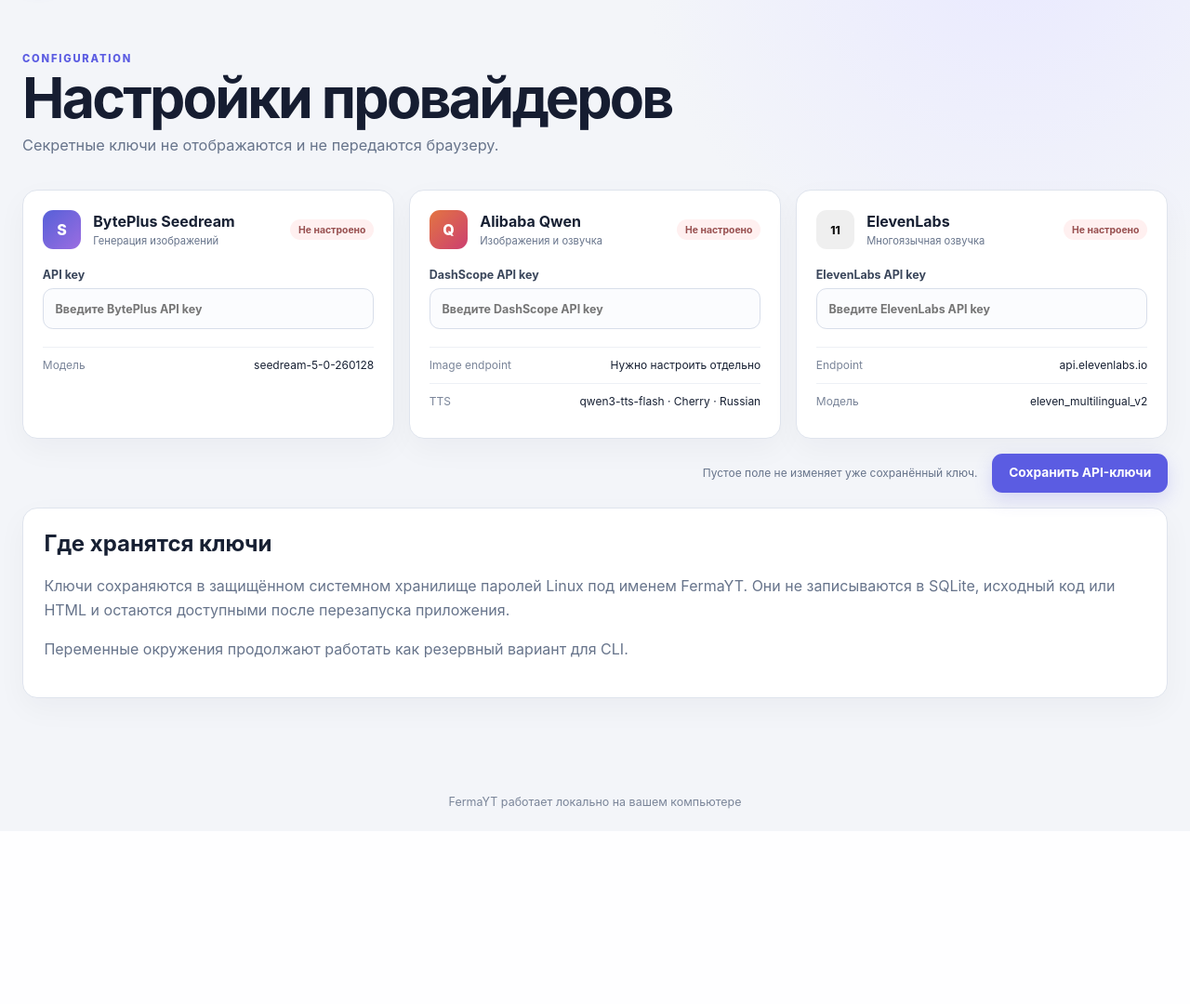
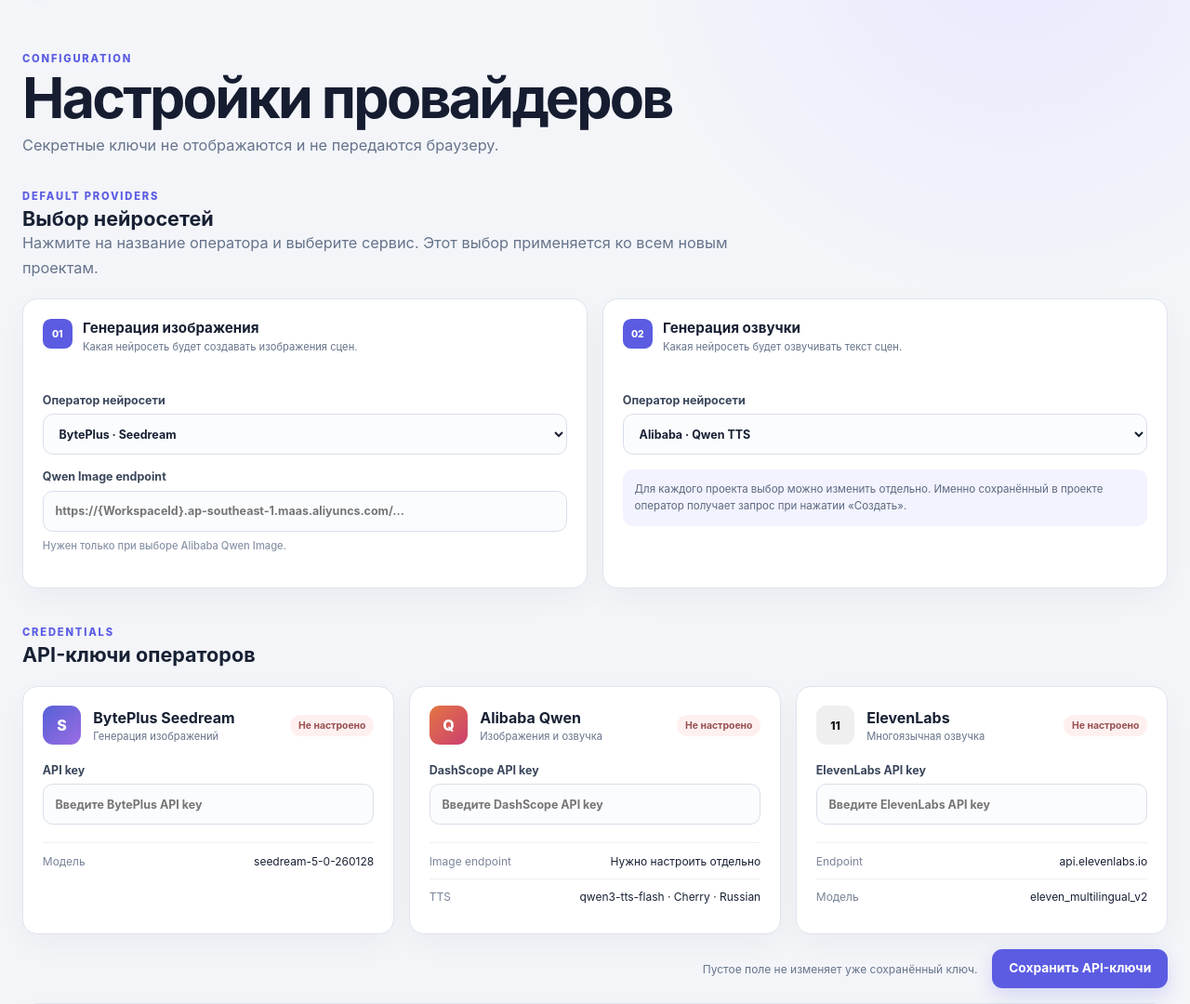
Before and after one commit to ReseJ-dev/FermaYT, a FastAPI app: template app/templates/settings.html in a window 1280 px wide. Shown: the part 73-1153 px from the top of the page at 93% size. Before the commit the page ends 943 px from the top, so only its background shows below. Run offline with FastAPI, Linux system fonts and the light colour scheme; the template is opened without the code that fills it, so the values that code supplies are empty.

Commit message:
UI update

```diff
--- a/app/main.py
+++ b/app/main.py
@@ -32,11 +32,13 @@
     create_scene,
     delete_project,
     delete_scene,
+    get_application_settings,
     get_project,
     get_scene,
     list_projects,
     list_scenes,
     move_scene,
+    update_application_settings,
     update_project,
     update_scene,
 )
@@ -109,11 +111,30 @@
 
     try:
         with SessionLocal() as session:
+            application_settings = get_application_settings(session)
+            default_tts_provider = application_settings.tts_provider
             project = create_project(
                 session,
                 name=name,
                 story_text=story_text,
                 scene_count=_optional_int(form.get("scene_count")),
+                image_provider=application_settings.image_provider,
+                image_model=(
+                    "qwen-image-3.0"
+                    if application_settings.image_provider == "qwen"
+                    else "seedream-5-0-260128"
+                ),
+                tts_provider=default_tts_provider,
+                tts_model=(
+                    "eleven_multilingual_v2"
+                    if default_tts_provider == "elevenlabs"
+                    else "qwen3-tts-flash"
+                ),
+                tts_voice=(
+                    "JBFqnCBsd6RMkjVDRZzb"
+                    if default_tts_provider == "elevenlabs"
+                    else "Cherry"
+                ),
             )
     except ValueError as exc:
         return _redirect("/", error=_safe_validation_message(exc))
@@ -484,6 +505,8 @@
         ELEVENLABS_API_KEY,
         "ELEVENLABS_API_KEY",
     )
+    with SessionLocal() as session:
+        application_settings = get_application_settings(session)
     return templates.TemplateResponse(
         request=request,
         name="settings.html",
@@ -493,8 +516,10 @@
             "dashscope_configured": dashscope_configured,
             "elevenlabs_configured": elevenlabs_configured,
             "qwen_image_endpoint_configured": bool(
-                os.getenv("QWEN_IMAGE_ENDPOINT", "").strip()
+                application_settings.qwen_image_endpoint
+                or os.getenv("QWEN_IMAGE_ENDPOINT", "").strip()
             ),
+            "application_settings": application_settings,
             "keyring_error": (
                 byteplus_store_error
                 or dashscope_store_error
@@ -510,6 +535,17 @@
 async def update_settings(request: Request) -> RedirectResponse:
     """Save or explicitly remove API keys in the operating-system keyring."""
     form = await _read_form(request)
+    with SessionLocal() as session:
+        current_settings = get_application_settings(session)
+        form.setdefault(
+            "default_image_provider",
+            current_settings.image_provider,
+        )
+        form.setdefault("default_tts_provider", current_settings.tts_provider)
+        form.setdefault(
+            "qwen_image_endpoint",
+            current_settings.qwen_image_endpoint or "",
+        )
     try:
         _update_secret_from_form(
             form,
@@ -529,6 +565,23 @@
             delete_field="delete_elevenlabs_api_key",
             secret_name=ELEVENLABS_API_KEY,
         )
+        with SessionLocal() as session:
+            update_application_settings(
+                session,
+                image_provider=_choice(
+                    form,
+                    "default_image_provider",
+                    {"seedream", "qwen"},
+                    "Нейросеть изображений",
+                ),
+                tts_provider=_choice(
+                    form,
+                    "default_tts_provider",
+                    {"qwen", "elevenlabs"},
+                    "Нейросеть озвучки",
+                ),
+                qwen_image_endpoint=form.get("qwen_image_endpoint"),
+            )
     except (SecretStoreError, ValueError) as exc:
         return _redirect("/settings", error=_safe_validation_message(exc))
     return _redirect("/settings", notice="API-ключи сохранены безопасно.")
@@ -642,7 +695,12 @@
             "model": project.image_model or "seedream-5-0-260128",
         }
     if project.image_provider == "qwen":
-        endpoint = os.getenv("QWEN_IMAGE_ENDPOINT", "").strip()
+        with SessionLocal() as session:
+            application_settings = get_application_settings(session)
+            endpoint = (
+                application_settings.qwen_image_endpoint
+                or os.getenv("QWEN_IMAGE_ENDPOINT", "").strip()
+            )
         if not endpoint:
             raise ValueError(
                 "Для Qwen Image настройте QWEN_IMAGE_ENDPOINT."
--- a/app/static/app.css
+++ b/app/static/app.css
@@ -94,6 +94,9 @@
 .settings-details { margin-top: .8rem; border-top: 1px solid #e9ecf2; }
 .settings-details summary { padding: 1rem 0 0; cursor: pointer; color: #59657b; font-size: .82rem; font-weight: 750; }
 .details-content { padding-top: 1.2rem; }
+.project-provider-settings { margin-top: 1.5rem; padding-top: 1.5rem; border-top: 1px solid #e2e6ee; }
+.provider-section-heading { margin-bottom: 0; }
+.provider-section-note { margin: .35rem 0 0; color: var(--muted); font-size: .75rem; }
 .provider-selection-grid { display: grid; grid-template-columns: repeat(2, minmax(0, 1fr)); gap: 1rem; }
 .provider-selection-card { padding: 1rem; border: 1px solid #dfe4ed; border-radius: .85rem; background: #f8f9fc; }
 .provider-selection-card label:last-child { margin-bottom: 0; }
@@ -153,6 +156,10 @@
 .modal-actions { display: flex; justify-content: flex-end; gap: .6rem; margin-top: 1.2rem; }
 
 .settings-grid { display: grid; grid-template-columns: repeat(auto-fit, minmax(min(100%, 22rem), 1fr)); gap: 1rem; }
+.settings-provider-section { margin-bottom: 2.5rem; }
+.provider-default-card { padding: 1.3rem; }
+.provider-explanation { margin: .2rem 0 0; padding: .8rem; border-radius: .65rem; color: #5d6980; background: #f2f3ff; font-size: .72rem; line-height: 1.5; }
+.settings-keys-heading { margin-top: 2.5rem; }
 .provider-card { padding: 1.3rem; }
 .provider-heading { display: grid; grid-template-columns: auto 1fr auto; gap: .8rem; align-items: center; }
 .provider-heading h2, .provider-heading p { margin: 0; }
--- a/app/templates/project.html
+++ b/app/templates/project.html
@@ -27,8 +27,8 @@
         <label>История<textarea name="story_text" rows="7" required>{{ project.story_text }}</textarea></label>
         <label>Общий визуальный стиль<textarea name="global_image_style_prompt" rows="3" placeholder="Например: layered cardboard, warm colors, soft cinematic light">{{ project.global_image_style_prompt or '' }}</textarea><small>Стиль добавляется к промпту при генерации и не изменяет промпты сцен.</small></label>
 
-        <details class="settings-details">
-          <summary>Нейросети и параметры видео</summary>
+        <section class="project-provider-settings" aria-labelledby="project-providers-title">
+          <div class="section-heading provider-section-heading"><div><p class="eyebrow">AI providers</p><h2 id="project-providers-title">Нейросети проекта</h2><p class="provider-section-note">Нажмите на название оператора, выберите нейросеть и сохраните проект.</p></div></div>
           <div class="details-content">
             <div class="provider-selection-grid">
               <section class="provider-selection-card">
@@ -69,7 +69,7 @@
             <label>Масштаб изображения<select name="image_fit"><option value="cover" {% if project.image_fit == 'cover' %}selected{% endif %}>Заполнить кадр (cover)</option><option value="contain" {% if project.image_fit == 'contain' %}selected{% endif %}>Показать целиком (contain)</option></select></label>
             </div>
           </div>
-        </details>
+        </section>
       </form>
 
       <section class="scenes-section">
--- a/app/templates/settings.html
+++ b/app/templates/settings.html
@@ -4,6 +4,32 @@
   <div class="page-heading"><div><p class="eyebrow">Configuration</p><h1>Настройки провайдеров</h1><p class="lead">Секретные ключи не отображаются и не передаются браузеру.</p></div></div>
   {% if keyring_error %}<div class="flash flash-error" role="alert">{{ keyring_error }} Проверьте, что системное хранилище паролей разблокировано.</div>{% endif %}
   <form action="/settings" method="post" autocomplete="off">
+  <section class="settings-provider-section">
+    <div class="section-heading"><div><p class="eyebrow">Default providers</p><h2>Выбор нейросетей</h2><p class="lead">Нажмите на название оператора и выберите сервис. Этот выбор применяется ко всем новым проектам.</p></div></div>
+    <div class="provider-selection-grid">
+      <article class="panel provider-default-card">
+        <div class="provider-selection-heading"><span class="provider-step">01</span><div><h3>Генерация изображения</h3><p>Какая нейросеть будет создавать изображения сцен.</p></div></div>
+        <label>Оператор нейросети
+          <select name="default_image_provider" id="default-image-provider">
+            <option value="seedream" {% if application_settings.image_provider == 'seedream' %}selected{% endif %}>BytePlus · Seedream</option>
+            <option value="qwen" {% if application_settings.image_provider == 'qwen' %}selected{% endif %}>Alibaba · Qwen Image</option>
+          </select>
+        </label>
+        <label>Qwen Image endpoint<input name="qwen_image_endpoint" value="{{ application_settings.qwen_image_endpoint or '' }}" placeholder="https://{WorkspaceId}.ap-southeast-1.maas.aliyuncs.com/..."><small>Нужен только при выборе Alibaba Qwen Image.</small></label>
+      </article>
+      <article class="panel provider-default-card">
+        <div class="provider-selection-heading"><span class="provider-step">02</span><div><h3>Генерация озвучки</h3><p>Какая нейросеть будет озвучивать текст сцен.</p></div></div>
+        <label>Оператор нейросети
+          <select name="default_tts_provider" id="default-tts-provider">
+            <option value="qwen" {% if application_settings.tts_provider == 'qwen' %}selected{% endif %}>Alibaba · Qwen TTS</option>
+            <option value="elevenlabs" {% if application_settings.tts_provider == 'elevenlabs' %}selected{% endif %}>ElevenLabs</option>
+          </select>
+        </label>
+        <p class="provider-explanation">Для каждого проекта выбор можно изменить отдельно. Именно сохранённый в проекте оператор получает запрос при нажатии «Создать».</p>
+      </article>
+    </div>
+  </section>
+  <div class="section-heading settings-keys-heading"><div><p class="eyebrow">Credentials</p><h2>API-ключи операторов</h2></div></div>
   <div class="settings-grid">
     <section class="panel provider-card">
       <div class="provider-heading"><div class="provider-logo seedream">S</div><div><h2>BytePlus Seedream</h2><p>Генерация изображений</p></div><span class="config-status {{ 'configured' if byteplus_configured else '' }}">{{ 'Настроено' if byteplus_configured else 'Не настроено' }}</span></div>
```
Also changed, not shown: app/persistence.py (+55 -0 lines), app/repositories.py (+28 -1 lines), tests/test_repositories.py (+22 -0 lines), tests/test_web_ui.py (+33 -0 lines).
